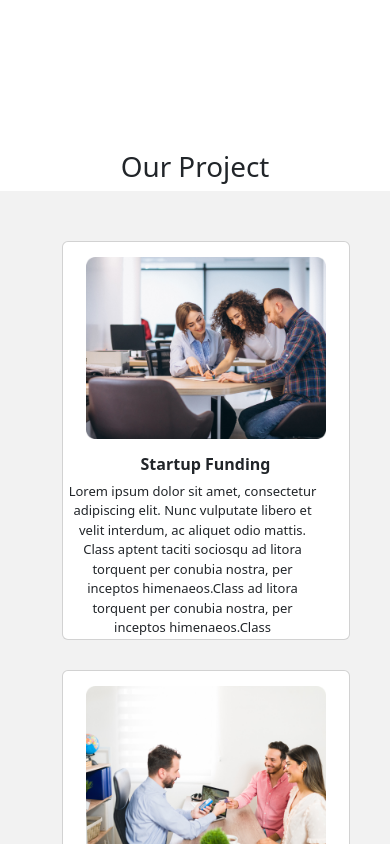
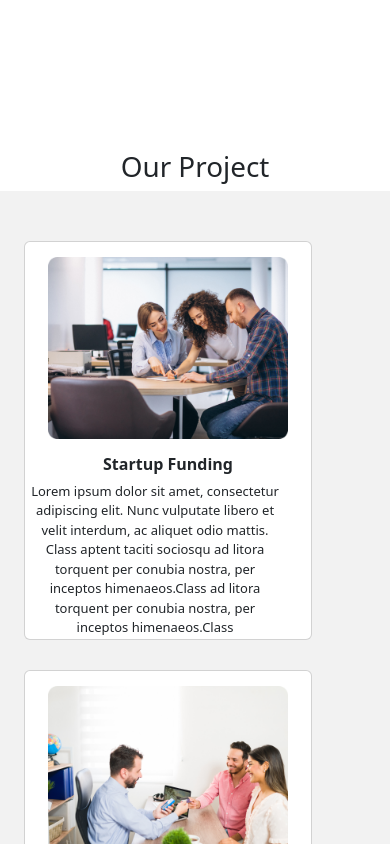
Before and after one commit to prashantpatel3105/Finance, a React (Create React App) app: page /Project in a window 390 px wide. Shown: the top 844 px of the page. Built offline with nearby package versions, Linux system fonts and the light colour scheme.

Commit message:
Update App.css

```diff
--- a/src/App.css
+++ b/src/App.css
@@ -1,7 +1,7 @@
 
 body{
-  overflow-x: hidden;
-  scroll-behavior: smooth;
+  overflow-x: hidden !important;
+  scroll-behavior: smooth !important;
 }
 #ourproject{
   justify-content: center;
@@ -16,7 +16,6 @@ body{
 .project-main{
   background-color: #f2f2f2;
   background-size: cover;
-
 }
 
 .contact-main{
@@ -43,7 +42,7 @@ body{
   background-size: cover;
   width: 100%;
 }
-.testimg{
+#testimg{
   background-image: url('./img/t1.png');
   background-size: cover;
   height: 600px;
@@ -156,9 +155,7 @@ body{
   text-align: center;
 
 }
-.icon:hover{
-  color: white !important;
-}
+
 
 input[type=text], select, textarea {
   width: 600px;
@@ -204,158 +201,7 @@ input[type=submit]:hover {
   margin-top: -400px;
   z-index: 4;
 }
-/* @media(min-width:280px){
-  .h1{
-    max-width:1540px;
-  }
-  .container-fluid{
-    width: 1540px;
-  }
-  .navbar{
-    max-width:1540px;
-  }
-}
-@media(max-width:1400px){
-  .h1{
-    width:1540px
-  }
-  .navbar{
-    width:1540px;
-  }
-}
-@media(max-width:1540px){
-  .h1{
-    max-width: 1540px;
-  }
-  #servicecard{
-    display: grid;
-    grid-template-columns: auto auto auto;
-  }
-}
-@media(min-width:576px){
-  .h1{
-    max-width: 1840px;
-  }
-}
-@media(max-width:1200px){
-  .h1{
-    width: 1540px;
-  }
-}
-@media(max-width:1400px){
-  .h1{
-    width: 1400px;
-  }
-  #aboutrow{
-    margin-left: -100px !important;
-  }
-  #ourproject{
-    margin-left: -20px !important;
-  }
-}
-@media(max-width:768px){
-  #ourproject{
-    display: grid;
-    grid-template-columns: auto auto auto;
-  }
-}
-@media(max-width:768px){
-  #review{
-    margin-left: 600px;
-  }
-  #footrow{
-    display: grid;
-    grid-template-columns: auto auto auto;
-  }
-  #footrow2{
-    display: grid;
-    grid-template-columns: auto auto auto;
-  }
 
-}
-@media(max-width:1200px){
-   #aboutrow{
-    margin-left: -150px !important;
-  }
-}
-@media(max-width:992px){
-  #aboutrow{
-    margin-left: -270px !important;
-  }
- #ourproject{
-    margin-left: -80px !important;
-    width: 400px;
- }
-  }
-  @media(max-width:768px){
-    #ourproject{
-      margin-left: -200px !important;
-    }
-    #ourproject.row{
-      width: 950px !important;
-      margin-left: -20px !important;
-    }
-    #aboutimg3{
-      margin-left: 130px;
-    }
-    .textboder{
-      margin-left: 370px;
-    }
-    #abouttext{
-      margin-left: 150px;
-    }
-    #abouttext h3{
-      margin-right: 626px;
-    }
-
-    #aboutimg2{
-      margin-top: -2px ;
-    }
-  }
-  @media(max-width:576px){
-    #ourproject{
-      margin-left: 220px !important;
-      width: 200px;
-    }
-    #projectpage{
-      margin-left: 70px;
-    }
-
-    #review1{
-      margin-left: -550px !important;
-      width: 300px;
-      display: block;
-      margin: auto;
-    }
-    #mainreview{
-      display: grid;
-      grid-template-columns: auto;
-    }
-    #aboutimg3{
-      margin-left: 600px;
-    }
-    .textboder{
-      margin-left: 870px;
-    }
-    #abouttext{
-      margin-left: 630px;
-    }
-    #abouttext h3{
-      margin-left: 120px ;
-      width: 300px;
-    }
-   #main{
-    margin-left: 1150px;
-    flex-direction: column;
-   }
-
-
-
-
-    #aboutmain{
-      margin-left: 500px;
-    }
-  } */
 .nisan{
   display: block;
   margin: auto;
@@ -382,10 +228,19 @@ input[type=submit]:hover {
     width:100%;
   }
   #ourproject{
-    margin-left: 130px;
+    /* margin-left: 130px; */
   }
   #review1{
     margin-left: 130px;
+  }
+  .text-home{
+    padding-top: 380px !important;
+  }
+  #foot-icon{
+    margin-left: 250px;
+  }
+  #foot-icon2{
+    margin-left: 280px;
   }
   #navbarNavDropdown{
     background-color: rgba(255, 255, 255, 0.24);
@@ -394,13 +249,13 @@ input[type=submit]:hover {
 }
 @media only screen and (max-width:850px){
   #ourproject{
-    margin-left: 130px;
+    /* margin-left: 130px; */
 
   }
 }
 @media only screen and (max-width:615px){
   #ourproject{
-    margin-left: 50px;
+    /* margin-left: 50px; */
   }
 }
 @media only screen and (max-width:576px){
@@ -413,8 +268,21 @@ input[type=submit]:hover {
     margin-left: 90px;
   }
   #ourproject{
-    margin-left: 70px;
-
+    /* margin-left: 70px; */
+   }
+   #foot-icon{
+    margin-left: 140px;
+  }
+  #foot-icon2{
+    margin-left: 190px;
+  }
+}
+@media only screen and (max-width:548px){
+  #foot-icon{
+    margin-left: 40px;
+  }
+  #foot-icon2{
+    margin-left: 100px;
   }
 }
 @media only screen and (max-width:557px){
@@ -426,6 +294,12 @@ input[type=submit]:hover {
   #review1{
     margin-left: 20px;
   }
+  #foot-icon{
+    margin-left: 5px;
+  }
+  #foot-icon2{
+    margin-left: 40px;
+  }
 }
 @media only screen and (max-width:850px){
   #fname{
@@ -435,7 +309,7 @@ input[type=submit]:hover {
 }
 @media only screen and (max-width:605px){
   #ourproject{
-    margin-left: 25px;
+    margin-left: 0px;
 
   }
 }
```
